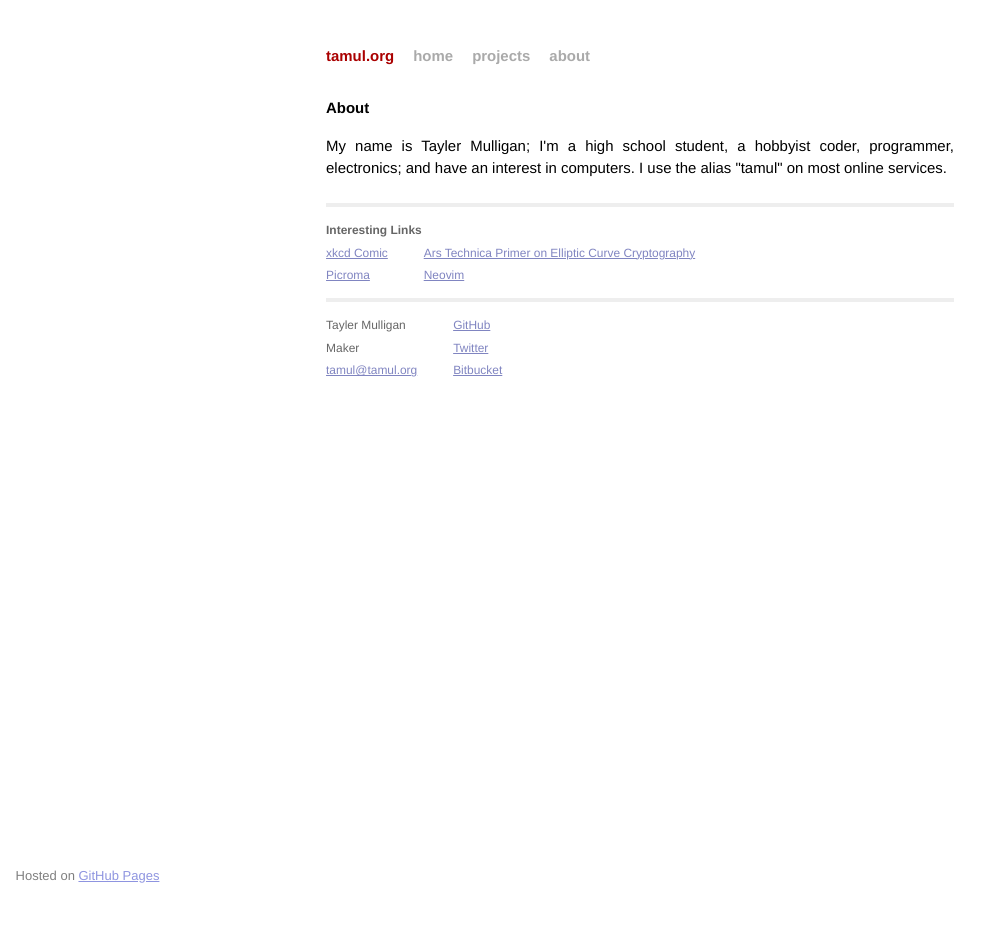
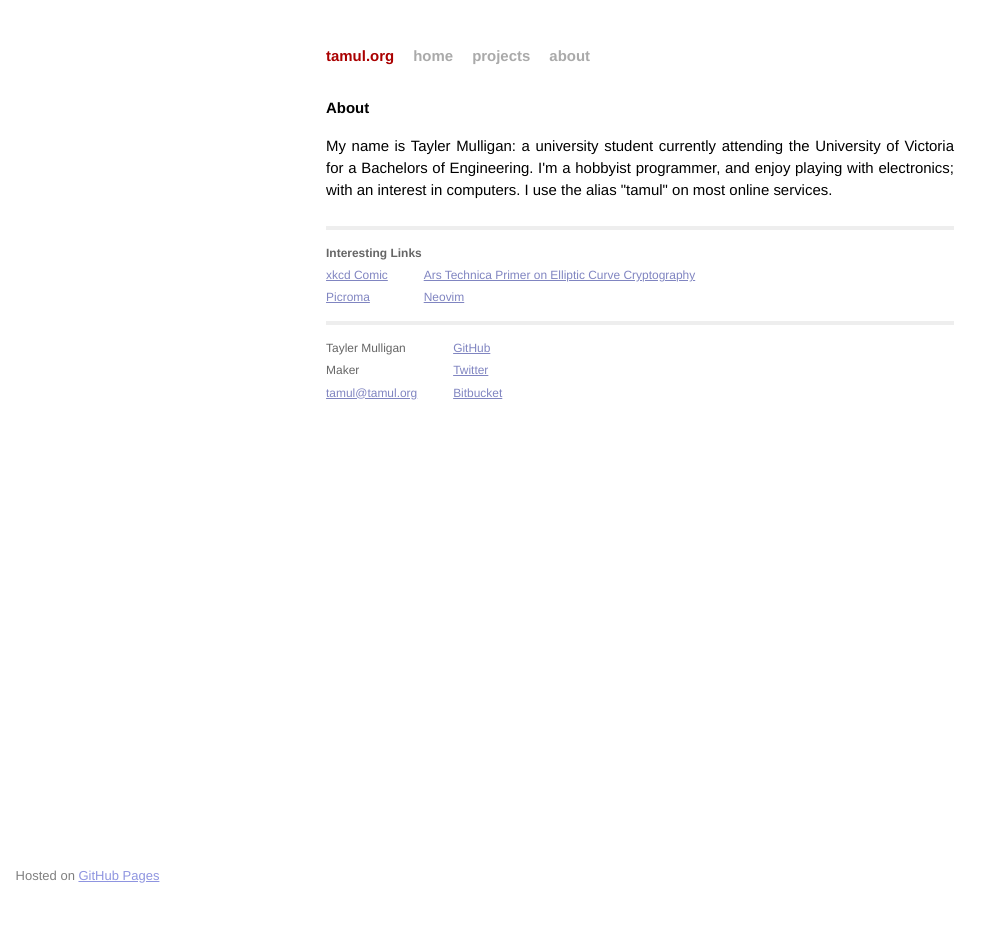
Before and after one commit to mtayler/tamul.github.io, a Jekyll site: the page built from about.html, in a window 1280 px wide. Shown: the whole page, without its empty margins (0-1002 px from the left). Built offline with Jekyll 4.4.1, drawn with Linux system fonts in a browser that asks for light colours; Markdown is read by kramdown in place of the engine named in the settings; a script that is not in the unit is left out.

Commit message:
Updated about to reflect current school

```diff
--- a/about.html
+++ b/about.html
@@ -8,7 +8,7 @@ priority: 0.3
   <div class="about">
     <h1>About</h1>
     <body>
-      <p>My name is Tayler Mulligan; I'm a high school student, a hobbyist coder, programmer, electronics; and have an interest in computers. I use the alias "tamul" on most online services.</p>
+      <p>My name is Tayler Mulligan: a university student currently attending the University of Victoria for a Bachelors of Engineering. I'm a hobbyist programmer, and enjoy playing with electronics; with an interest in computers. I use the alias "tamul" on most online services.</p>
     </body>
   </div>
 </div>
```
